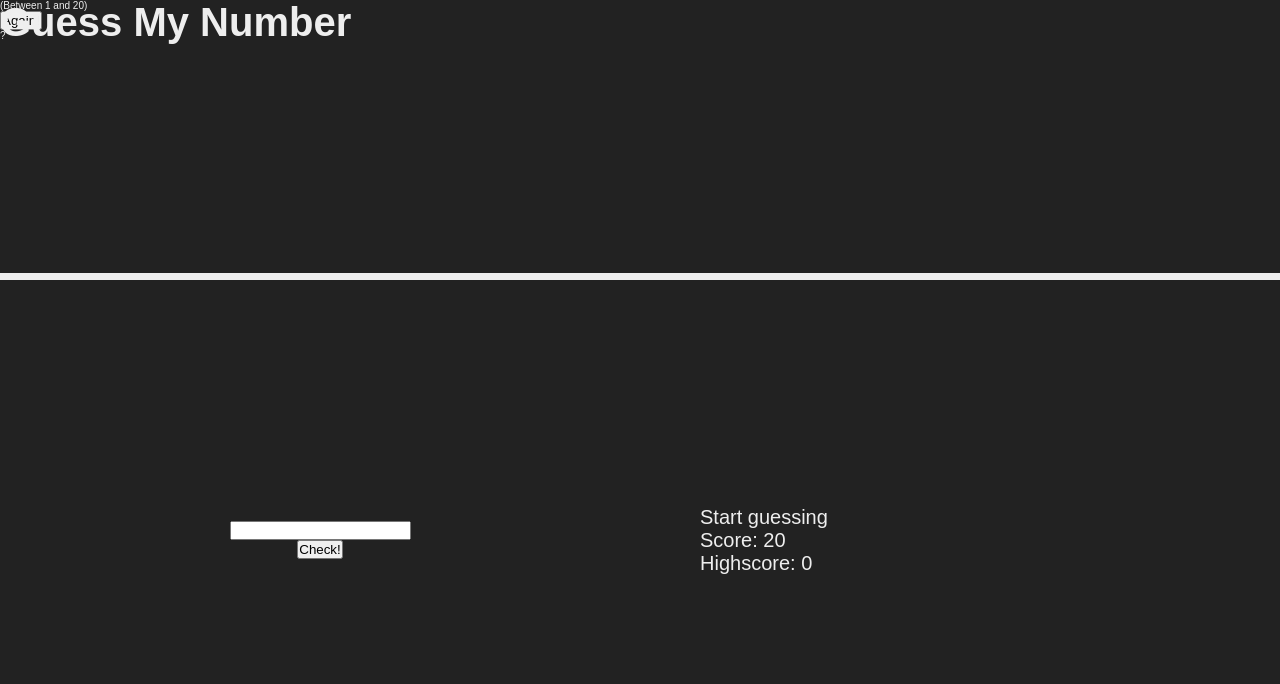
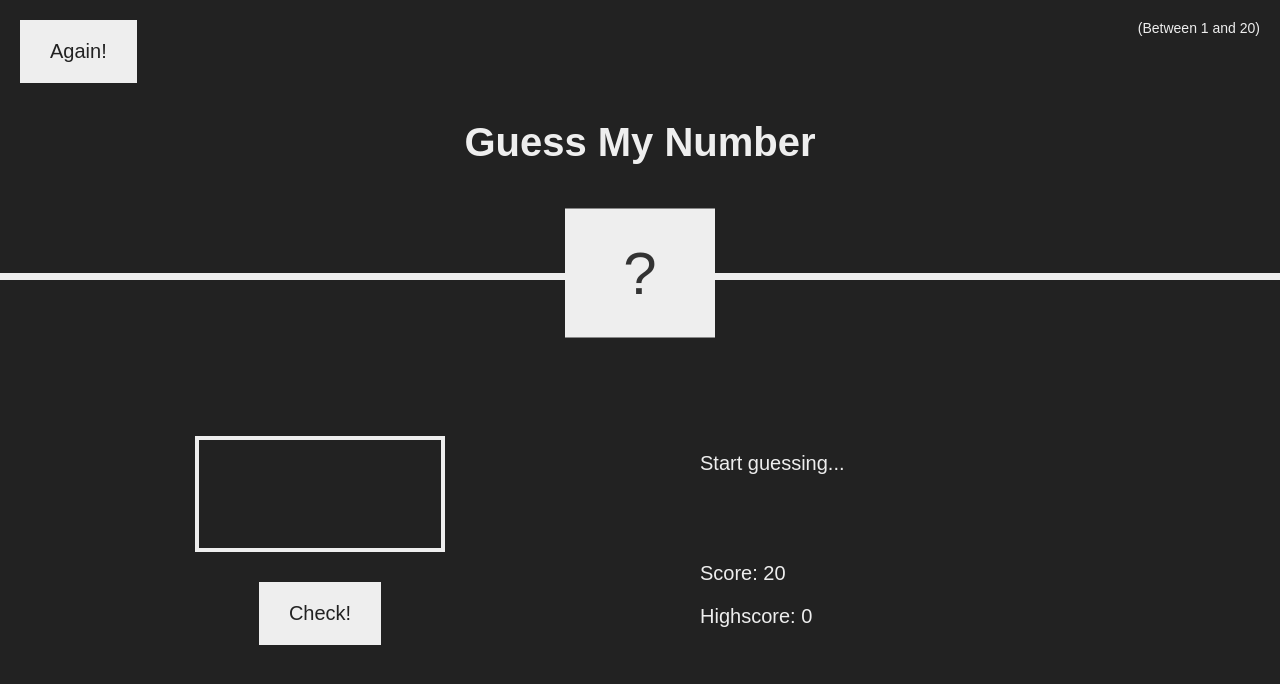
Before and after one commit to Hasegos/Udemy, a plain HTML site: page JavaScript/JavaScript in the Brower Dom and Events/Guess_My_Number.html in a window 1280 px wide. Drawn offline with Linux system fonts and the light colour scheme.

Commit message:
JS Project

```diff
--- a/JavaScript/JavaScript in the Brower Dom and Events/Guess_My_Number.html
+++ b/JavaScript/JavaScript in the Brower Dom and Events/Guess_My_Number.html
@@ -21,9 +21,9 @@
 				<button class="btn check">Check!</button>
 			</section>
 			<section class="right">
-				<p class="message">Start guessing</p>
-				<p class="label -score">Score: <span class="score">20</span></p>
-				<p class="label -highscroe">Highscore: <span class="highscroe">0</span></p>
+				<p class="message">Start guessing...</p>
+				<p class="label-score">Score: <span class="score">20</span></p>
+				<p class="label-highscroe">Highscore: <span class="highscroe">0</span></p>
 			</section>
 			<script src="Js_Guess.js"></script>
 		</main>
--- a/JavaScript/JavaScript in the Brower Dom and Events/Js_Guess.js
+++ b/JavaScript/JavaScript in the Brower Dom and Events/Js_Guess.js
@@ -0,0 +1,20 @@
+// 1. 랜덤 수를 정하기
+// 2. 랜덤수랑 입력값이 맞는지 확인
+// 3. 확인후 조건 실행
+const number = document.getElementById("number");
+const btnCheck = document.getElementById("btn check");
+const randomNumber = Math.trunc(Math.random()*20) + 1;
+const inputNumber = ()	=>{	return number.value; }
+
+
+
+
+btnCheck.onclick = function (){
+
+	if(inputNumber > randomNumber){
+
+	}
+	else if(inputNumber < randomNumber){
+
+	}
+}
--- a/JavaScript/JavaScript in the Brower Dom and Events/Style_Guess.css
+++ b/JavaScript/JavaScript in the Brower Dom and Events/Style_Guess.css
@@ -51,5 +51,74 @@ h1 {
 	text-align: center;
 	/* absolute : 위치를 절대적으로 맞춘다.
 	주의 사항 : 상위 요소에서 배치기준 설정.만약 상위 (static 이 아닌)요소 없으면 최상위 요소 기준*/
-	position: absolute
+	position: absolute;
+	width: 100%;
+	top: 52%;
+	left: 50%;
+	/* transform :  translate(x,y) 요소를  x축 과 y축 만큼 이동시킴 */
+	/* 이경우에는 position: absolute 로 상위 header 요소에 묶여있고
+	   header 자기 원래 위치 기준으로 x축,y축 만큼 이동*/
+	transform: translate(-50%,-50%);
 }
+
+.number {
+	background: #eee;
+	color : #333;
+	font-size: 6rem;
+	width: 15rem;
+	padding: 3rem 0rem;
+	text-align: center;
+	position: absolute;
+	bottom: 0;
+	left: 50%;
+	transform: translate(-50%,50%);
+}
+.between {
+	font-size: 1.4rem;
+	position: absolute;
+	top: 2rem;
+	right: 2rem;
+}
+
+.again {
+	position : absolute;
+	top: 2rem;
+	left: 2rem;
+}
+
+.guess {
+	background : none;
+	border: 4px solid #eee;
+	/* inherit : 부모 요소로부터 받아오기 */
+	font-family: inherit;
+	color : inherit;
+	font-size: 5rem;
+	padding: 2.5rem;
+	width: 25rem;
+	text-align: center;
+	/* block : 영역 전체를 나타낸다(기본 값: width :100%; height: 100%; */
+	display: block;
+	margin-bottom: 3rem;
+}
+
+.btn {
+	border: none;
+	background-color: #eee;
+	color: #222;
+	font-size: 2rem;
+	font-family: inherit;
+	padding: 2rem 3rem;
+	cursor : pointer;
+}
+
+.btn : hover {
+	background-color: #ccc;
+}
+
+.message {
+	margin-bottom: 8rem;
+	height: 3rem;
+}
+.label-score {
+	margin-bottom: 2rem;
+}
```
